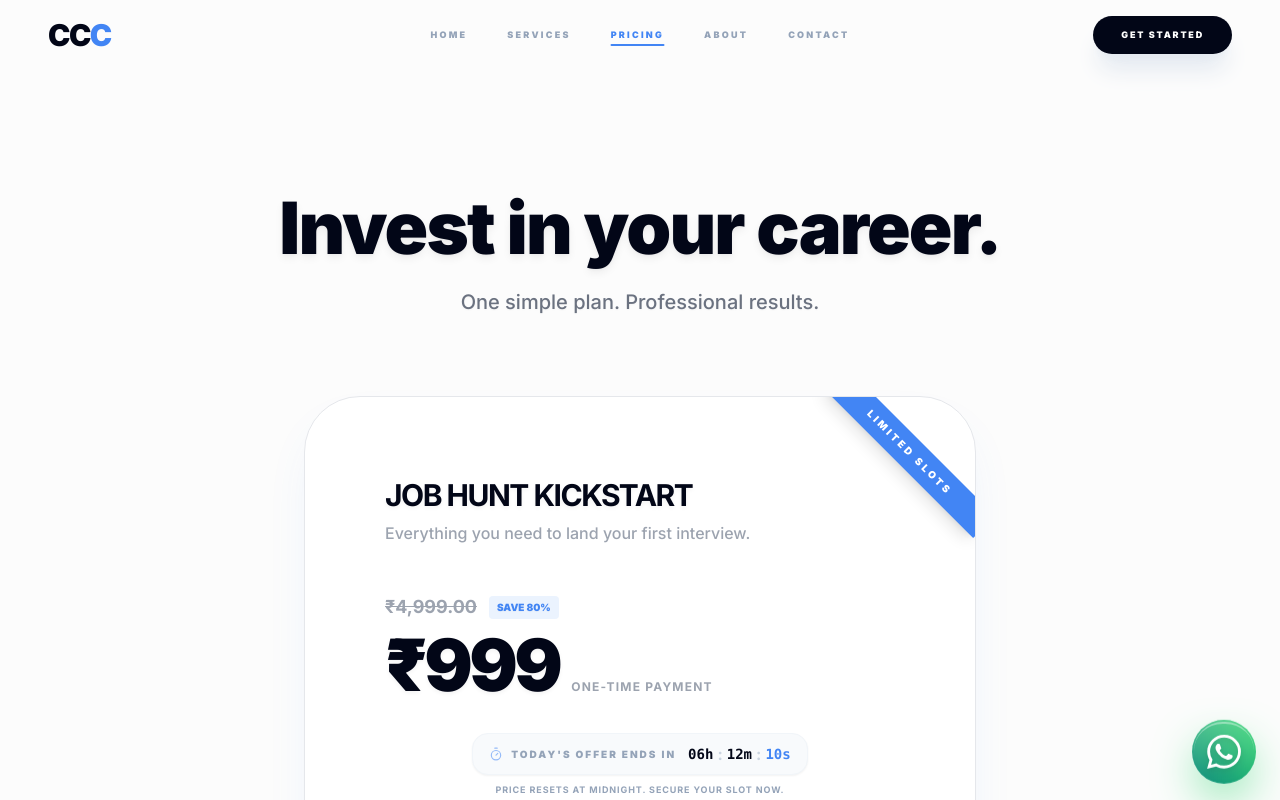
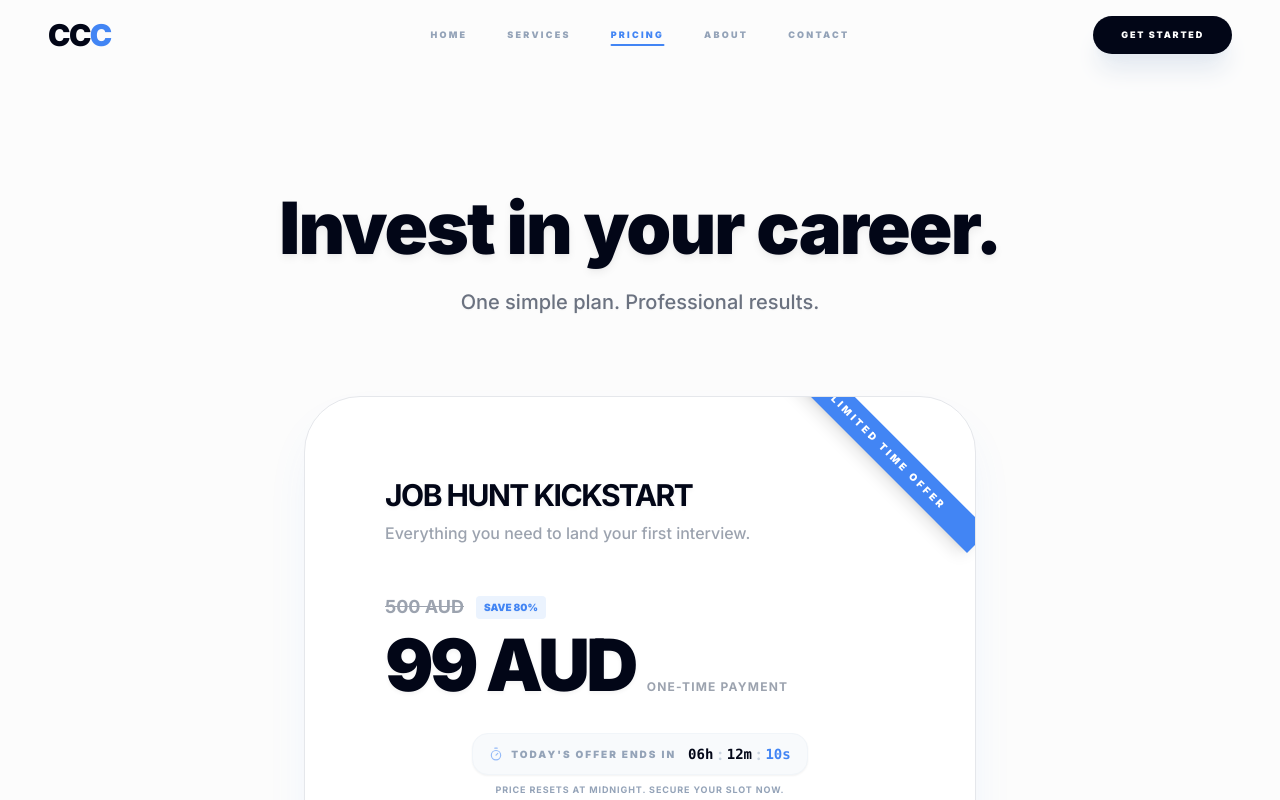
Before and after one commit to YASHBITU/cccnnew, a React (Vite) app: page / in a window 1280 px wide. Both pictures are taken after a click on the button "GET STARTED". Shown: the top 800 px of the page. Built offline with nearby package versions, Linux system fonts and the light colour scheme.

Commit message:
feat: localize pricing to AUD and update payment link

```diff
--- a/App.tsx
+++ b/App.tsx
@@ -39,38 +39,6 @@ const App: React.FC = () => {
         {renderPage()}
       </main>
       <Footer onNavigate={setCurrentPage} />
-
-      {/* Floating WhatsApp Button */}
-      <motion.div
-        className="fixed bottom-6 right-6 z-[300] flex items-center gap-4 group"
-        initial={{ y: 0 }}
-        animate={{ y: [-8, 8, -8] }}
-        transition={{ repeat: Infinity, duration: 4, ease: "easeInOut" }}
-      >
-        <div className="bg-white/90 backdrop-blur-md px-5 py-3 rounded-2xl shadow-[0_8px_30px_rgb(0,0,0,0.12)] border border-[#25D366]/20 translate-x-4 opacity-0 group-hover:opacity-100 group-hover:translate-x-0 transition-all duration-500 pointer-events-none">
-          <p className="text-slate-800 font-bold text-sm tracking-tight whitespace-nowrap flex items-center gap-2">
-            Lets meet on whatsapp <span className="text-lg">😇</span>
-          </p>
-        </div>
-
-        <a
-          href="https://wa.me/919850103088"
-          target="_blank"
-          rel="noopener noreferrer"
-          className="relative flex items-center justify-center w-16 h-16 bg-gradient-to-tr from-[#128C7E] to-[#25D366] text-white rounded-[2rem] shadow-[0_20px_50px_-12px_#25D366] hover:shadow-[0_20px_50px_-8px_#25D366] active:scale-95 transition-all duration-300 before:absolute before:inset-0 before:rounded-[2rem] before:bg-gradient-to-b before:from-white/40 before:to-transparent before:opacity-60 after:absolute after:inset-[2px] after:rounded-[1.8rem] after:border-t-2 after:border-white/40"
-          aria-label="Chat on WhatsApp"
-        >
-          <svg
-            viewBox="0 0 24 24"
-            width="34"
-            height="34"
-            fill="currentColor"
-            className="drop-shadow-md z-10"
-          >
-            <path d="M17.472 14.382c-.297-.149-1.758-.867-2.03-.967-.273-.099-.471-.148-.67.15-.197.297-.767.966-.94 1.164-.173.199-.347.223-.644.075-.297-.15-1.255-.463-2.39-1.475-.883-.788-1.48-1.761-1.653-2.059-.173-.297-.018-.458.13-.606.134-.133.298-.347.446-.52.149-.174.198-.298.298-.497.099-.198.05-.371-.025-.52-.075-.149-.669-1.612-.916-2.207-.242-.579-.487-.5-.669-.51-.173-.008-.371-.01-.57-.01-.198 0-.52.074-.792.372-.272.297-1.04 1.016-1.04 2.479 0 1.462 1.065 2.875 1.213 3.074.149.198 2.096 3.2 5.077 4.487.709.306 1.262.489 1.694.625.712.227 1.36.195 1.871.118.571-.085 1.758-.719 2.006-1.413.248-.694.248-1.289.173-1.413-.074-.124-.272-.198-.57-.347m-5.421 7.403h-.004a9.87 9.87 0 01-5.031-1.378l-.361-.214-3.741.982.998-3.648-.235-.374a9.86 9.86 0 01-1.51-5.26c.001-5.45 4.436-9.884 9.888-9.884 2.64 0 5.122 1.03 6.988 2.898a9.825 9.825 0 012.893 6.994c-.003 5.45-4.437 9.884-9.885 9.884m8.413-18.297A11.815 11.815 0 0012.05 0C5.495 0 .16 5.335.157 11.892c0 2.096.547 4.142 1.588 5.945L.057 24l6.305-1.654a11.882 11.882 0 005.683 1.448h.005c6.554 0 11.89-5.335 11.893-11.893a11.821 11.821 0 00-3.48-8.413Z" />
-          </svg>
-        </a>
-      </motion.div>
     </div>
   );
 };
--- a/index.html
+++ b/index.html
@@ -5,7 +5,9 @@
   <meta charset="UTF-8">
   <meta name="viewport" content="width=device-width, initial-scale=1.0">
   <link rel="icon" type="image/svg+xml" href="/favicon.svg" />
-  <title>Career Craft Consultancy | CCC is here</title>
+  <meta name="description"
+    content="Career Craft Consultancy brings top-tier career guidance, resume makeovers, and HR outreach strategies to Australia. Land your dream job today." />
+  <title>Career Craft Consultancy Australia | CCC is here</title>
   <script src="https://cdn.tailwindcss.com"></script>
   <link rel="preconnect" href="https://fonts.googleapis.com">
   <link rel="preconnect" href="https://fonts.gstatic.com" crossorigin>
--- a/pages/PricingPage.tsx
+++ b/pages/PricingPage.tsx
@@ -58,7 +58,7 @@ const CountdownTimer: React.FC = () => {
 
 export const PricingPage: React.FC = () => {
   const handleEnrollClick = () => {
-    window.open('https://rzp.io/rzp/L3WYf37s', '_blank');
+    window.open('https://rzp.io/rzp/23u3EB8', '_blank');
   };
 
   return (
@@ -72,7 +72,7 @@ export const PricingPage: React.FC = () => {
         <div className="max-w-2xl mx-auto">
           <div className="bg-white border border-gray-200 rounded-[2.5rem] md:rounded-[3.5rem] p-8 md:p-20 shadow-2xl shadow-[#4285F4]/10 relative overflow-hidden soft-shadow">
             <div className="absolute top-8 right-[-45px] md:top-10 md:right-[-40px] bg-[#4285F4] text-white text-[9px] md:text-[10px] font-black uppercase tracking-[0.3em] py-2 px-12 rotate-45 shadow-lg z-20">
-              Limited Slots
+              Limited Time Offer
             </div>
 
             <div className="mb-8 md:mb-12 relative z-10">
@@ -82,11 +82,11 @@ export const PricingPage: React.FC = () => {
 
             <div className="flex flex-col mb-8 relative z-10">
               <div className="flex items-center gap-3 mb-2">
-                <span className="text-base md:text-lg text-gray-400 line-through font-bold">₹4,999.00</span>
+                <span className="text-base md:text-lg text-gray-400 line-through font-bold">500 AUD</span>
                 <span className="bg-[#4285F4]/10 text-[#4285F4] text-[9px] md:text-[10px] font-black px-2 py-1 rounded text-depth-callout">SAVE 80%</span>
               </div>
               <div className="flex items-baseline gap-2 md:gap-3">
-                <span className="text-5xl md:text-7xl font-black text-slate-950 text-depth-heading tracking-tighter">₹999</span>
+                <span className="text-5xl md:text-7xl font-black text-slate-950 text-depth-heading tracking-tighter">99 AUD</span>
                 <span className="text-gray-400 font-bold uppercase tracking-widest text-[10px] md:text-xs">One-Time Payment</span>
               </div>
             </div>
```
Also changed, not shown: components/Pricing.tsx (+11 -5 lines).
